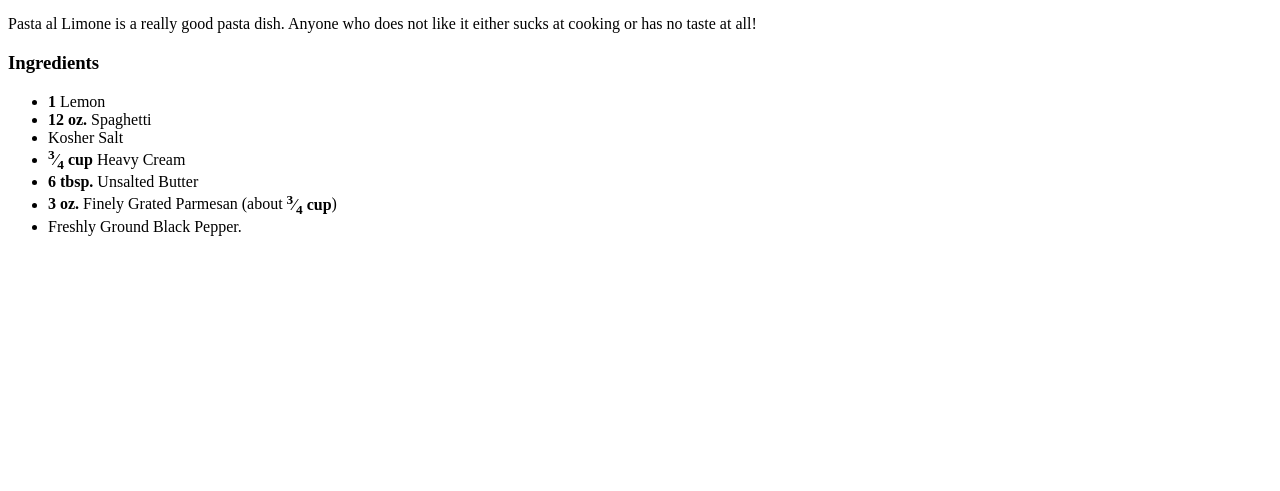
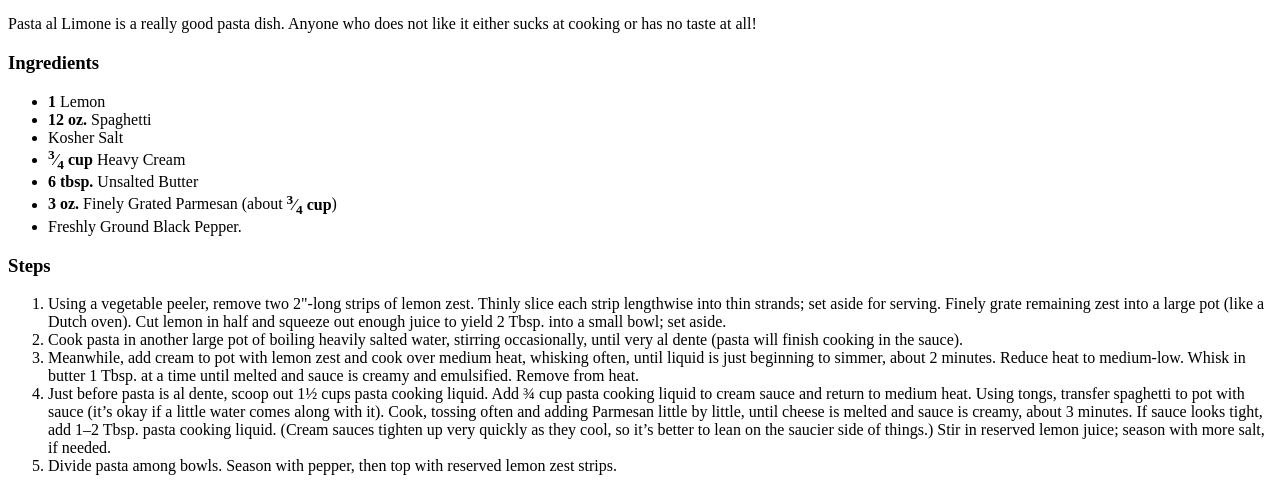
Before and after one commit to montyalamiri/odin-recipes, a plain HTML site: page recipes/pasta-al-limone.html in a window 1280 px wide. Shown: the part 428-919 px from the top of the page. Before the commit the page ends 800 px from the top, so only its background shows below. Drawn offline with Linux system fonts and the light colour scheme.

Commit message:
Add recipe steps

```diff
--- a/recipes/pasta-al-limone.html
+++ b/recipes/pasta-al-limone.html
@@ -23,5 +23,14 @@
             <li><strong>3 oz.</strong> Finely Grated Parmesan (about <strong><sup>3</sup>&frasl;<sub>4</sub> cup</strong>)</li>
             <li>Freshly Ground Black Pepper.</li>
         </ul>
+
+        <h3>Steps</h3>
+        <ol>
+            <li>Using a vegetable peeler, remove two 2"-long strips of lemon zest. Thinly slice each strip lengthwise into thin strands; set aside for serving. Finely grate remaining zest into a large pot (like a Dutch oven). Cut lemon in half and squeeze out enough juice to yield 2 Tbsp. into a small bowl; set aside.</li>
+            <li>Cook pasta in another large pot of boiling heavily salted water, stirring occasionally, until very al dente (pasta will finish cooking in the sauce).</li>
+            <li>Meanwhile, add cream to pot with lemon zest and cook over medium heat, whisking often, until liquid is just beginning to simmer, about 2 minutes. Reduce heat to medium-low. Whisk in butter 1 Tbsp. at a time until melted and sauce is creamy and emulsified. Remove from heat.</li>
+            <li>Just before pasta is al dente, scoop out 1½ cups pasta cooking liquid. Add ¾ cup pasta cooking liquid to cream sauce and return to medium heat. Using tongs, transfer spaghetti to pot with sauce (it’s okay if a little water comes along with it). Cook, tossing often and adding Parmesan little by little, until cheese is melted and sauce is creamy, about 3 minutes. If sauce looks tight, add 1–2 Tbsp. pasta cooking liquid. (Cream sauces tighten up very quickly as they cool, so it’s better to lean on the saucier side of things.) Stir in reserved lemon juice; season with more salt, if needed.</li>
+            <li>Divide pasta among bowls. Season with pepper, then top with reserved lemon zest strips.</li>
+        </ol>
     </body>
 </html>
```
